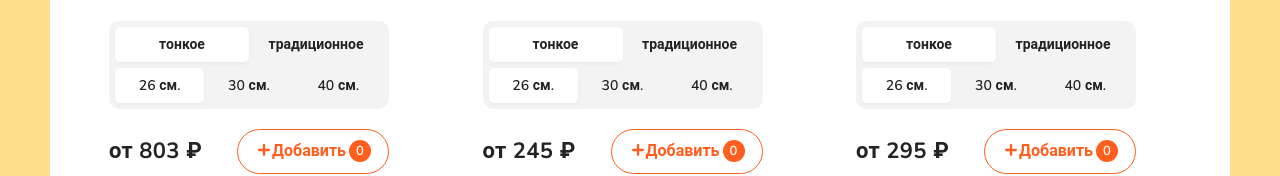
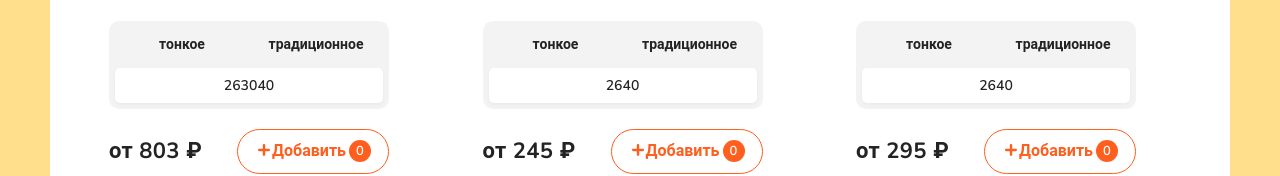
Before and after one commit to Vilmarin/react_pizza, a React (Create React App) app: page / in a window 1280 px wide. Shown: the part 600-776 px from the top of the page. Built offline with nearby package versions, Linux system fonts and the light colour scheme.

Commit message:
add sizes

```diff
--- a/src/App.js
+++ b/src/App.js
@@ -51,6 +51,7 @@ function App() {
                                 title={item.title}
                                 price={item.price}
                                 img={item.imageUrl}
+                                size={item.sizes}
                             />
                         ))}
                         {/* <PizzaComponent title={'Мексиканская'} price={600} />
--- a/src/components/PizzaComponent/PizzaComponent.jsx
+++ b/src/components/PizzaComponent/PizzaComponent.jsx
@@ -1,25 +1,30 @@
 import { useState } from 'react'
 
-export const PizzaComponent = ({ price, title, img }) => {
+export const PizzaComponent = ({ price, title, img , size}) => {
     const [pizzaCount, setPizzaCount] = useState(0)
+    const [activeSize, setActiveSize] = useState(0)
 
     const addPizza = () => {
         setPizzaCount(pizzaCount + 1)
     }
 
+    const setActiveSizeClick = (index) => {
+        setActiveSize(index)
+    }
+    console.log(size);
     return (
         <div className="pizza-block">
             <img className="pizza-block__image" src={img} alt="Pizza" />
             <h4 className="pizza-block__title">{title}</h4>
             <div className="pizza-block__selector">
                 <ul>
-                    <li className="active">тонкое</li>
+                    <li>тонкое</li>
                     <li>традиционное</li>
                 </ul>
                 <ul>
-                    <li className="active">26 см.</li>
-                    <li>30 см.</li>
-                    <li>40 см.</li>
+                    <li onClick={()=>setActiveSizeClick(0)} className={activeSize===0 ? 'active' : ''}>{size}</li>
+                    {/* <li onClick={()=>setActiveSizeClick(1)} className={activeSize===1 ? 'active' : ''}>30 см.</li>
+                    <li>40 см.</li> */}
                 </ul>
             </div>
             <div className="pizza-block__bottom">
```
